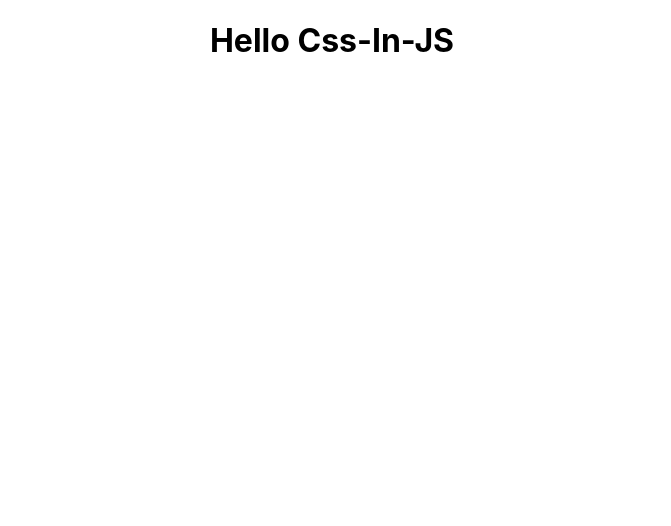
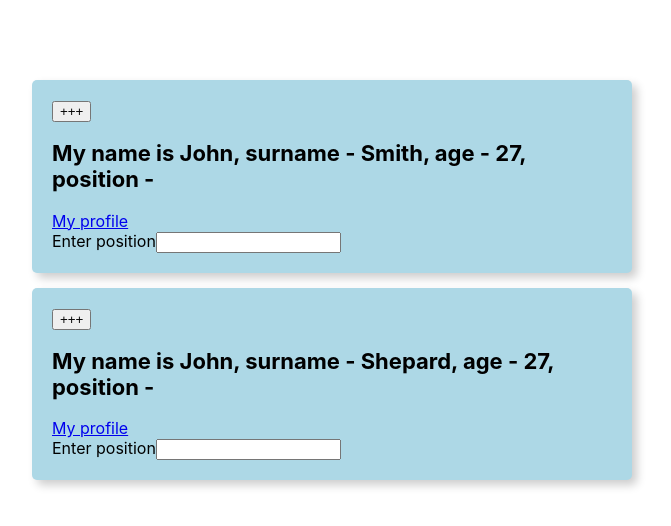
Before and after one commit to olena-ole/react-css-in-js-test, a React (Create React App) app: page / in a window 1280 px wide. Shown: the top 526 px of the page, without its empty margins (308-979 px from the left). Built offline with nearby package versions, Linux system fonts and the light colour scheme.

Commit message:
added styles to WhoAmI and App component using styled components

```diff
--- a/package.json
+++ b/package.json
@@ -9,6 +9,7 @@
     "react": "^18.2.0",
     "react-dom": "^18.2.0",
     "react-scripts": "5.0.1",
+    "styled-components": "^5.3.6",
     "web-vitals": "^2.1.4"
   },
   "scripts": {
--- a/src/App.js
+++ b/src/App.js
@@ -1,10 +1,75 @@
+import { Component } from 'react';
+import styled from 'styled-components';
+
 import './App.css';
+
+const EmpItem = styled.div`
+  background-color: lightblue;
+  padding: 20px;
+  margin-bottom: 15px;
+  border-radius: 5px;
+  box-shadow: 5px 5px 10px rgba(0, 0, 0, .2);
+`;
+
+const Header = styled.h2`
+  font-size: 22px;
+`;
+
+class WhoAmI extends Component {
+  constructor(props) {
+    super(props);
+    this.state = {
+      years: 27,
+      position: ''
+    }
+  }
+
+  nextYear = () => {
+    this.setState(prev => ({
+      years: prev.years + 1
+    }))
+  }
+
+  commitInputChanges = (e, color) => {
+    console.log(color)
+    this.setState({
+      position: e.target.value
+    })
+  }
+
+  render() {
+    const {name, surname, link} = this.props;
+    const {position, years} = this.state;
+    return (
+      <EmpItem>
+        <button onClick={this.nextYear}>+++</button>
+        <Header>
+          My name is {name},
+          surname - {surname},
+          age - {years},
+          position - {position}
+        </Header>
+        <a href={link}>My profile</a>
+        <form>
+          <span>Enter position</span>
+          <input type="text" onChange={(e) => this.commitInputChanges(e, 'some color')}/>
+        </form>
+      </EmpItem>
+      );
+  }
+}
+
+const Wrapper = styled.div`
+  width: 600px;
+  margin: 80px auto 0 auto;
+`;
 
 function App() {
   return (
-    <div className="App">
-      <h1>Hello Css-In-JS</h1>
-    </div>
+    <Wrapper>
+      <WhoAmI name="John" surname="Smith" link="facebook.com" />
+      <WhoAmI name="John" surname="Shepard" link="twitter.com" />
+    </Wrapper>
   );
 }
 
```
Also changed, not shown: 1 other file (tests, documents, lock files or other folders).
